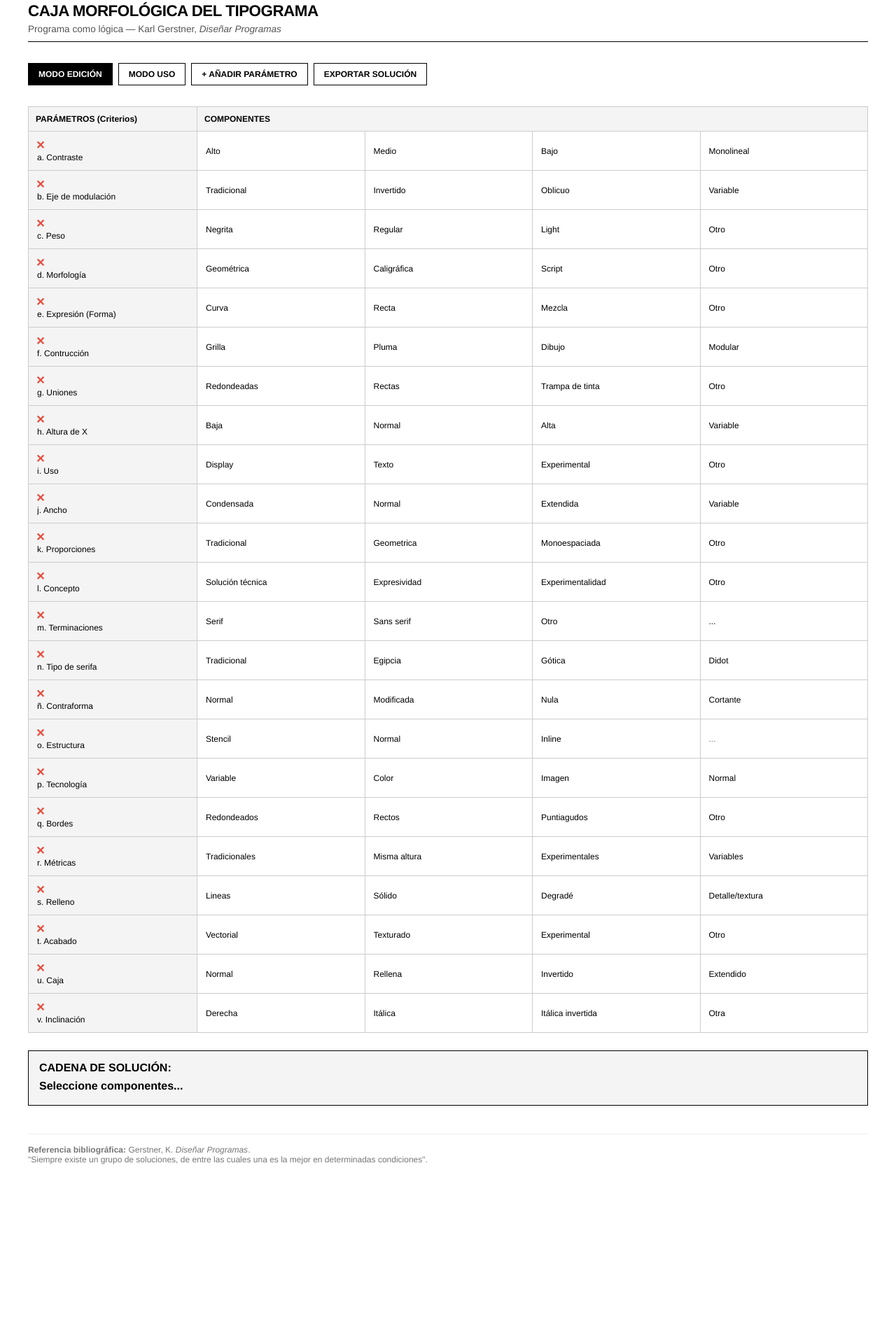
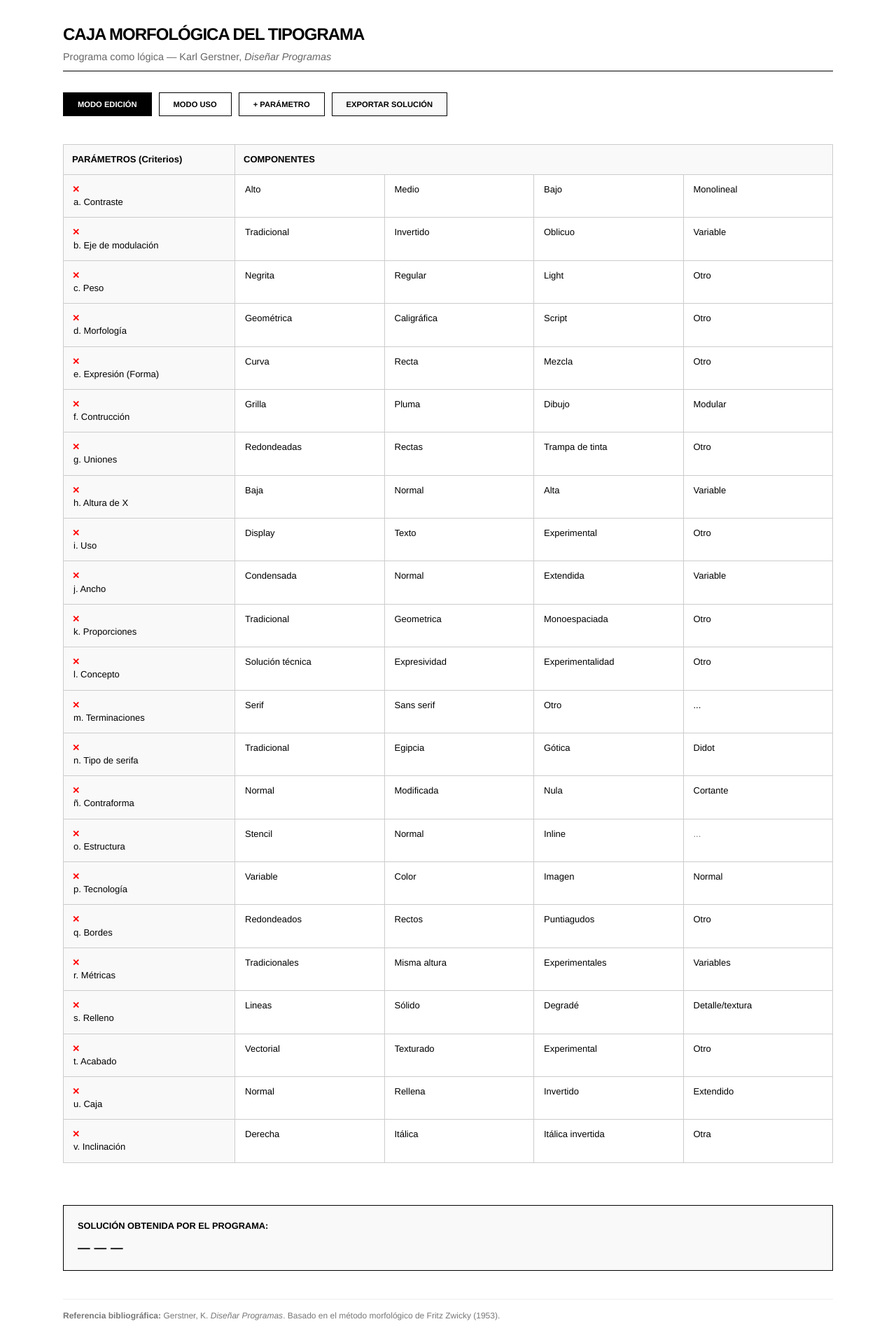
Before and after one commit to fermaii/caja-morfolofica, a plain HTML site: page index.html in a window 1280 px wide. Shown: the part 32-1924 px from the top of the page at 70% size. Before the commit the page ends 1716 px from the top, so only its background shows below. Drawn offline with Linux system fonts and the light colour scheme.

Commit message:
Update index.html

```diff
--- a/index.html
+++ b/index.html
@@ -3,37 +3,66 @@
 <head>
     <meta charset="UTF-8">
     <meta name="viewport" content="width=device-width, initial-scale=1.0">
-    <title>Caja Morfológica del Tipograma - Edición Tipográfica</title>
+    <title>Caja Morfológica del Tipograma - Karl Gerstner</title>
     <style>
-        :root { --black: #000; --white: #fff; --gray: #f4f4f4; --border: #ccc; --accent: #e74c3c; }
-        body { font-family: "Helvetica Neue", Helvetica, Arial, sans-serif; padding: 20px; background: var(--white); color: var(--black); margin: 0; }
-        .container { max-width: 1200px; margin: 0 auto; }
+        /* Estética Suiza: Helvetica y Grillas */
+        body {
+            font-family: "Helvetica Neue", Helvetica, Arial, sans-serif;
+            padding: 40px;
+            background-color: #ffffff;
+            color: #000000;
+            line-height: 1.4;
+        }
 
-        h1 { font-weight: 700; text-transform: uppercase; font-size: 1.4rem; margin-bottom: 5px; letter-spacing: -0.5px; }
-        .subtitle { font-size: 0.85rem; color: #555; margin-bottom: 20px; border-bottom: 1px solid var(--black); padding-bottom: 10px; }
+        .container {
+            max-width: 1100px;
+            margin: 0 auto;
+        }
 
-        .controls { display: flex; flex-wrap: wrap; gap: 8px; margin-bottom: 20px; position: sticky; top: 0; background: white; padding: 10px 0; z-index: 100; }
-        button { font-family: inherit; font-weight: bold; padding: 8px 14px; border: 1px solid var(--black); cursor: pointer; background: var(--white); font-size: 0.75rem; text-transform: uppercase; }
-        .active-mode { background: var(--black) !important; color: var(--white) !important; }
-        .btn-danger { color: var(--accent); border-color: var(--accent); }
-        .btn-danger:hover { background: var(--accent); color: white; }
+        h1 { font-weight: 700; text-transform: uppercase; letter-spacing: -1px; margin-bottom: 5px; font-size: 1.5rem; }
+        .subtitle { color: #666; margin-bottom: 30px; border-bottom: 1px solid #000; padding-bottom: 10px; font-size: 0.9rem; }
 
+        /* Controles */
+        .controls { margin-bottom: 20px; display: flex; gap: 10px; flex-wrap: wrap; }
+        button {
+            font-family: inherit; font-weight: bold; padding: 10px 20px;
+            border: 1px solid #000; cursor: pointer; background: #fff; font-size: 0.7rem; text-transform: uppercase;
+        }
+        .active-mode { background: #000 !important; color: #fff !important; }
+        button:hover { background: #f0f0f0; }
+        .btn-export { background: #f9f9f9; }
+
+        /* Tabla */
         .table-wrapper { width: 100%; overflow-x: auto; }
-        table { width: 100%; border-collapse: collapse; min-width: 800px; }
-        th, td { border: 1px solid var(--border); padding: 10px; font-size: 12px; text-align: left; position: relative; }
-        th { background: var(--gray); font-weight: bold; width: 220px; }
+        table { width: 100%; border-collapse: collapse; margin: 20px 0; font-size: 13px; }
+        th, td { border: 1px solid #ccc; padding: 12px; vertical-align: top; text-align: left; }
+        th { background: #f9f9f9; font-weight: 700; width: 220px; }
 
-        .selectable { cursor: pointer; transition: 0.2s; }
-        .selected { background-color: var(--black) !important; color: var(--white) !important; }
-        .edit-input { width: 90%; border: none; background: transparent; font-family: inherit; font-size: inherit; outline: none; }
+        /* Estados */
+        .selectable { cursor: pointer; }
+        .selected { background-color: #000 !important; color: #fff !important; }
+        .edit-input { width: 100%; border: none; background: transparent; font-family: inherit; font-size: inherit; outline: none; }
 
-        .delete-row { cursor: pointer; color: var(--accent); font-weight: bold; font-size: 16px; margin-right: 5px; visibility: hidden; }
-        .editing .delete-row { visibility: visible; }
+        .delete-btn {
+            color: #ff0000; cursor: pointer; margin-right: 8px; font-weight: bold;
+            display: none; /* Solo visible en modo edición */
+        }
+        .editing .delete-btn { display: inline; }
 
-        .result-area { margin-top: 25px; padding: 15px; background: var(--gray); border: 1px solid var(--black); }
-        .code-chain { display: block; margin-top: 5px; font-size: 1rem; font-weight: bold; line-height: 1.5; }
+        /* Resultado */
+        .result {
+            margin-top: 40px; padding: 20px; border: 1px solid #000;
+            background: #f9f9f9;
+        }
+        .result strong { display: block; margin-bottom: 10px; text-transform: uppercase; font-size: 0.8rem; }
+        .code-chain { font-size: 1.1rem; font-weight: bold; letter-spacing: 0.5px; }
 
         .footer-cite { margin-top: 40px; font-size: 0.75rem; color: #777; border-top: 1px solid #eee; padding-top: 15px; }
+
+        @media (max-width: 600px) {
+            body { padding: 20px; }
+            th { width: 120px; }
+        }
     </style>
 </head>
 <body class="editing">
@@ -43,10 +72,10 @@
     <div class="subtitle">Programa como lógica — Karl Gerstner, <i>Diseñar Programas</i></div>
 
     <div class="controls">
-        <button id="btnEdit" onclick="setMode('edit')" class="active-mode">Modo Edición</button>
+        <button id="btnEdit" class="active-mode" onclick="setMode('edit')">Modo Edición</button>
         <button id="btnUse" onclick="setMode('use')">Modo Uso</button>
-        <button onclick="addRow()">+ Añadir Parámetro</button>
-        <button onclick="downloadResult()">Exportar Solución</button>
+        <button onclick="addRow()">+ Parámetro</button>
+        <button class="btn-export" onclick="downloadResult()">Exportar Solución</button>
     </div>
 
     <div class="table-wrapper">
@@ -61,20 +90,18 @@
         </table>
     </div>
 
-    <div class="result-area">
-        <strong>CADENA DE SOLUCIÓN:</strong>
-        <span class="code-chain" id="solutionPath">Seleccione componentes...</span>
+    <div class="result">
+        <strong>Solución obtenida por el programa:</strong>
+        <span class="code-chain" id="solutionPath">— — —</span>
     </div>
 
     <div class="footer-cite">
-        <strong>Referencia bibliográfica:</strong> Gerstner, K. <i>Diseñar Programas</i>.<br>
-        "Siempre existe un grupo de soluciones, de entre las cuales una es la mejor en determinadas condiciones".
+        <strong>Referencia bibliográfica:</strong> Gerstner, K. <i>Diseñar Programas</i>. Basado en el método morfológico de Fritz Zwicky (1953).
     </div>
 </div>
 
 <script>
     let currentMode = 'edit';
-    // Datos por defecto proporcionados por el usuario
     let matrixData = [
         { param: "a. Contraste", opts: ["Alto", "Medio", "Bajo", "Monolineal"] },
         { param: "b. Eje de modulación", opts: ["Tradicional", "Invertido", "Oblicuo", "Variable"] },
@@ -101,14 +128,13 @@
         { param: "v. Inclinación", opts: ["Derecha", "Itálica", "Itálica invertida", "Otra"] }
     ];
 
-    // Ahora guardamos un set de selecciones por fila
     let selections = {};
 
     function setMode(mode) {
         currentMode = mode;
         document.body.className = mode === 'edit' ? 'editing' : 'using';
-        document.getElementById('btnEdit').classList.toggle('active-mode', mode === 'edit');
-        document.getElementById('btnUse').classList.toggle('active-mode', mode === 'use');
+        document.getElementById('btnEdit').className = (mode === 'edit' ? 'active-mode' : '');
+        document.getElementById('btnUse').className = (mode === 'use' ? 'active-mode' : '');
         renderTable();
     }
 
@@ -117,13 +143,11 @@
         renderTable();
     }
 
-    function removeRow(rIdx) {
-        if(confirm("¿Eliminar este parámetro?")) {
-            matrixData.splice(rIdx, 1);
-            delete selections[rIdx];
-            renderTable();
-            updateResult();
-        }
+    function removeRow(idx) {
+        matrixData.splice(idx, 1);
+        delete selections[idx];
+        renderTable();
+        updateResult();
     }
 
     function updateData(rIdx, oIdx, val) {
@@ -133,29 +157,25 @@
 
     function toggleOption(rIdx, opt) {
         if(currentMode !== 'use' || !opt) return;
-
         if (!selections[rIdx]) selections[rIdx] = [];
 
-        const index = selections[rIdx].indexOf(opt);
-        if (index > -1) {
-            selections[rIdx].splice(index, 1); // Desmarcar
-        } else {
-            selections[rIdx].push(opt); // Marcar
-        }
+        const pos = selections[rIdx].indexOf(opt);
+        if (pos > -1) selections[rIdx].splice(pos, 1);
+        else selections[rIdx].push(opt);
 
         renderTable();
         updateResult();
     }
 
     function updateResult() {
-        let fullChain = [];
-        for (let rIdx in selections) {
-            if (selections[rIdx].length > 0) {
-                const paramName = matrixData[rIdx].param.split('.')[0]; // Toma la letra inicial
-                fullChain.push(`${paramName}: (${selections[rIdx].join(', ')})`);
+        let chain = [];
+        for (let r in selections) {
+            if (selections[r].length > 0) {
+                let id = matrixData[r].param.split('.')[0];
+                chain.push(id + ": " + selections[r].join(', '));
             }
         }
-        document.getElementById('solutionPath').innerText = fullChain.join(' | ') || "Seleccione componentes...";
+        document.getElementById('solutionPath').innerText = chain.join(' / ') || "— — —";
     }
 
     function renderTable() {
@@ -163,16 +183,15 @@
         tbody.innerHTML = '';
         matrixData.forEach((row, rIdx) => {
             const tr = document.createElement('tr');
+            const th = document.createElement('th');
 
-            // Columna Parámetro
-            const th = document.createElement('th');
-            const delBtn = `<span class="delete-row" onclick="removeRow(${rIdx})">✕</span>`;
             if(currentMode === 'edit') {
-                th.innerHTML = `${delBtn}<input class="edit-input" value="${row.param}" onchange="updateData(${rIdx}, -1, this.value)">`;
-            } else { th.innerText = row.param; }
+                th.innerHTML = `<span class="delete-btn" onclick="removeRow(${rIdx})">✕</span><input class="edit-input" value="${row.param}" onchange="updateData(${rIdx}, -1, this.value)">`;
+            } else {
+                th.innerText = row.param;
+            }
             tr.appendChild(th);
 
-            // Columnas Componentes
             row.opts.forEach((opt, oIdx) => {
                 const td = document.createElement('td');
                 if(currentMode === 'edit') {
@@ -180,8 +199,8 @@
                 } else {
                     td.innerText = opt;
                     if(opt) {
-                        const isSelected = selections[rIdx] && selections[rIdx].includes(opt);
-                        td.className = 'selectable' + (isSelected ? ' selected' : '');
+                        const sel = selections[rIdx] && selections[rIdx].includes(opt);
+                        td.className = 'selectable' + (sel ? ' selected' : '');
                         td.onclick = () => toggleOption(rIdx, opt);
                     }
                 }
@@ -192,12 +211,12 @@
     }
 
     function downloadResult() {
-        const resultText = document.getElementById('solutionPath').innerText;
-        const blob = new Blob([`CAJA MORFOLÓGICA TIPOGRÁFICA\nConfiguración: ${resultText}`], { type: 'text/plain' });
-        const anchor = document.createElement('a');
-        anchor.download = 'tipograma-gerstner.txt';
-        anchor.href = URL.createObjectURL(blob);
-        anchor.click();
+        const txt = document.getElementById('solutionPath').innerText;
+        const blob = new Blob([`PROGRAMA GERSTNER\n\nSolución: ${txt}`], {type: 'text/plain'});
+        const a = document.createElement('a');
+        a.download = 'solucion-gerstner.txt';
+        a.href = URL.createObjectURL(blob);
+        a.click();
     }
 
     renderTable();
```
